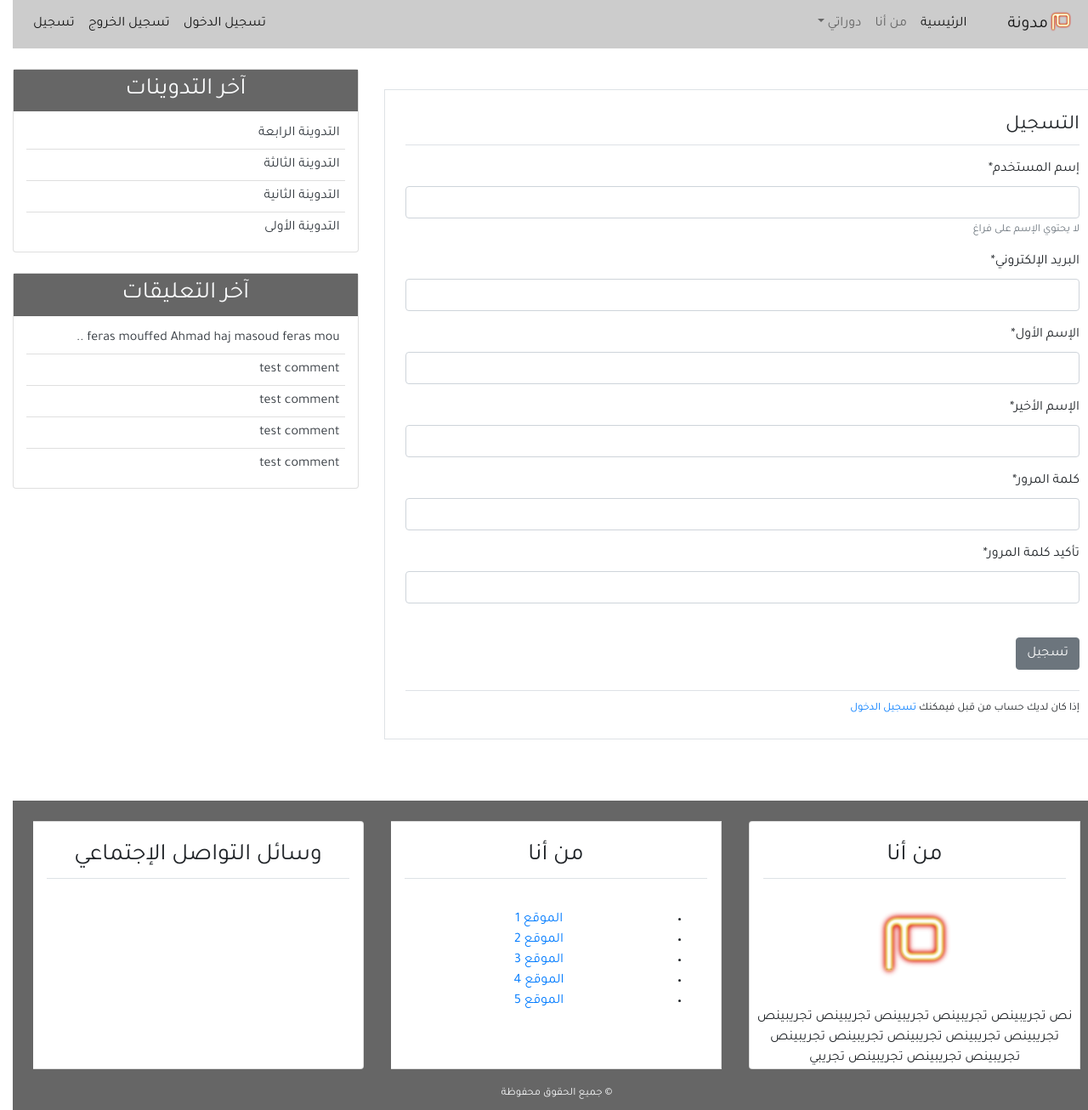
After one commit to Feras-1998/blog-django-ar, a Django app: page /register/ in a window 1280 px wide. The commit adds this page. Shown: the whole page at 85% size. Run offline with Django 3.2, Linux system fonts and the light colour scheme; data comes from the database, SQL or seed files in the repository; both versions use the stored data as it was after the commit; some libraries are stand-ins or nearby versions.

Commit message:
Add Register And Login And Logout

```diff
--- a/src/blog/templates/blog/base.html
+++ b/src/blog/templates/blog/base.html
@@ -53,8 +53,9 @@
                 </ul>
 
                 <ul class="navbar-nav mr-auto">
-                    <li class="nav-item active"><a class="nav-link">تسجيل الدخول</a></li>
-                    <li class="nav-item active"><a class="nav-link">تسجيل</a></li>
+                    <li class="nav-item active"><a class="nav-link" href="{% url 'login' %}">تسجيل الدخول</a></li>
+                    <li class="nav-item active"><a class="nav-link" href="{% url 'logout' %}">تسجيل الخروج</a></li>
+                    <li class="nav-item active"><a class="nav-link" href="{% url 'register' %}">تسجيل</a></li>
                 </ul>
             </div>
         </nav>
@@ -66,8 +67,13 @@
         <div class="contaner mb-4">
             <div class="row">
                 <div class="col-md-8">
+                    {% if messages %}
+                    {% for message in messages %}
+                    <div class="alert alert-{{message.tags}}">{{message}}</div>
+                    {% endfor %}
+                    {% endif %}
+
                     {% block content %}
-
                     {% endblock content %}
                 </div>
                 <div class="col-md-4">
--- a/src/my_blog/settings.py
+++ b/src/my_blog/settings.py
@@ -130,3 +130,4 @@ STATIC_URL = '/static/'
 # ]
 
 CRISPY_TEMPLATE_PACK = 'bootstrap4'
+LOGIN_REDIRECT_URL = 'home'
--- a/src/my_blog/urls.py
+++ b/src/my_blog/urls.py
@@ -18,5 +18,6 @@ from django.urls import path, include
 
 urlpatterns = [
     path('admin/', admin.site.urls),
-    path('', include('blog.urls'))
+    path('', include('blog.urls')),
+    path('', include('user.urls')),
 ]
--- /dev/null
+++ b/src/user/forms.py
@@ -0,0 +1,41 @@
+from django import forms
+from django.contrib.auth.models import User, models
+from django.db.models import fields
+from django.db.models.base import Model
+from django.forms.widgets import PasswordInput
+
+
+class UserCreationForm(forms.ModelForm):
+    username = forms.CharField(label='إسم المستخدم', max_length=30, help_text='لا يحتوي الإسم على فراغ')
+    email = forms.EmailField(label='البريد الإلكتروني')
+    first_name = forms.CharField(label='الإسم الأول')
+    last_name = forms.CharField(label='الإسم الأخير')
+    password1 = forms.CharField(label='كلمة المرور', widget=forms.PasswordInput(), min_length=8)
+    password2 = forms.CharField(label='تأكيد كلمة المرور', widget=forms.PasswordInput(), min_length=8)
+
+    def clean_password2(self):
+        cd = self.cleaned_data
+
+        if cd['password1'] != cd['password2']:
+            raise forms.ValidationError('كلمة المرور غير مطابقة')
+        else:
+            return cd['password2']
+
+    def clean_username(self):
+        cd = self.cleaned_data
+
+        if User.objects.filter(username=cd['username']).exists():
+            raise forms.ValidationError('يوجد مستخدم بهذا الإسم')
+        else:
+            return cd['username']
+
+    class Meta:
+        model = User
+        fields = ('username', 'email', 'first_name', 'last_name', 'password1', 'password2')
+
+class LoginForm(forms.ModelForm):
+    username = forms.CharField(label='اسم المتخدم')
+    password = forms.CharField(label='كلمة المرور', widget=forms.PasswordInput())
+    class Meta:
+        model = User
+        fields = ['username', 'password']
--- /dev/null
+++ b/src/user/templates/user/register.html
@@ -0,0 +1,17 @@
+{% extends 'blog/base.html' %}
+{% block content %}
+{% load crispy_forms_tags %}
+
+    <div class="border p-4 mb-5 mt-4">
+        <legend class="border-bottom pb-1 mb-3">التسجيل</legend>
+        <form method="POST">
+            {% csrf_token %}
+            {{form|crispy}}
+            <input class="btn btn-secondary mt-4" type="submit" value="تسجيل">
+        </form>
+        <div class="border-top mt-4 pt-2">
+            <small>إذا كان لديك حساب من قبل فيمكنك <a href="{% url 'login' %}">تسجيل الدخول</a></small>
+        </div>
+    </div>
+
+{% endblock content %}
--- /dev/null
+++ b/src/user/urls.py
@@ -0,0 +1,14 @@
+from os import name
+from django.urls import path
+from . import views
+from django.contrib.auth.views import LoginView, LogoutView
+
+urlpatterns = [
+    path('register/', views.register, name='register'),
+
+    path('login/', views.login_user, name='login'),
+    path('logout/', views.logout_user, name='logout'),
+
+    # path('login/', LoginView.as_view(template_name='user/login.html'), name='login'),
+    # path('logout/', LogoutView.as_view(template_name='user/logout.html'), name='logout'),
+]
--- a/src/user/views.py
+++ b/src/user/views.py
@@ -1,3 +1,55 @@
-from django.shortcuts import render
+from django.core.checks import messages
+from .forms import UserCreationForm, LoginForm
+from django.http import request
+from django.shortcuts import redirect, render
+from django.contrib import messages
+from django.contrib.auth import authenticate, login, logout
 
-# Create your views here.
+def register(request):
+    if request.method == 'POST':
+        form = UserCreationForm(request.POST)
+        if form.is_valid():
+            form.save()
+            username = form.cleaned_data['username']
+
+            messages.success(request, f'تهانينا {username} لقد تمت عملية التسجيل بنجاح')
+
+            return redirect('home')
+    else:
+        form = UserCreationForm()
+
+    context = {
+        'title': 'التسجيل',
+        'form': form,
+    }
+
+    return render(request, 'user/register.html', context)
+
+def login_user(request):
+    if request.method == 'POST':
+        form = LoginForm()
+        name = request.POST['username']
+        word = request.POST['password']
+        user = authenticate(request, username=name, password=word)
+        if user is not None:
+            login(request, user)
+            return redirect('home')
+        else:
+            messages.warning(request, 'هنالك خطأ في اسم المستخم او كلمة المرور')
+    else:
+        form = LoginForm()
+
+    context = {
+        'title': 'تسجيل الدخول',
+        'form': form,
+    }
+
+    return render(request, 'user/login.html', context)
+
+def logout_user(request):
+    logout(request)
+    context = {
+        'title': 'تسجيل الخروج'
+    }
+
+    return render(request, 'user/logout.html', context)
```
Also changed, not shown: src/blog/templates/blog/index.html (+7 -0 lines), src/user/templates/user/login.html (added, +17 -0 lines), src/user/templates/user/logout.html (added, +10 -0 lines), src/db.sqlite3.
